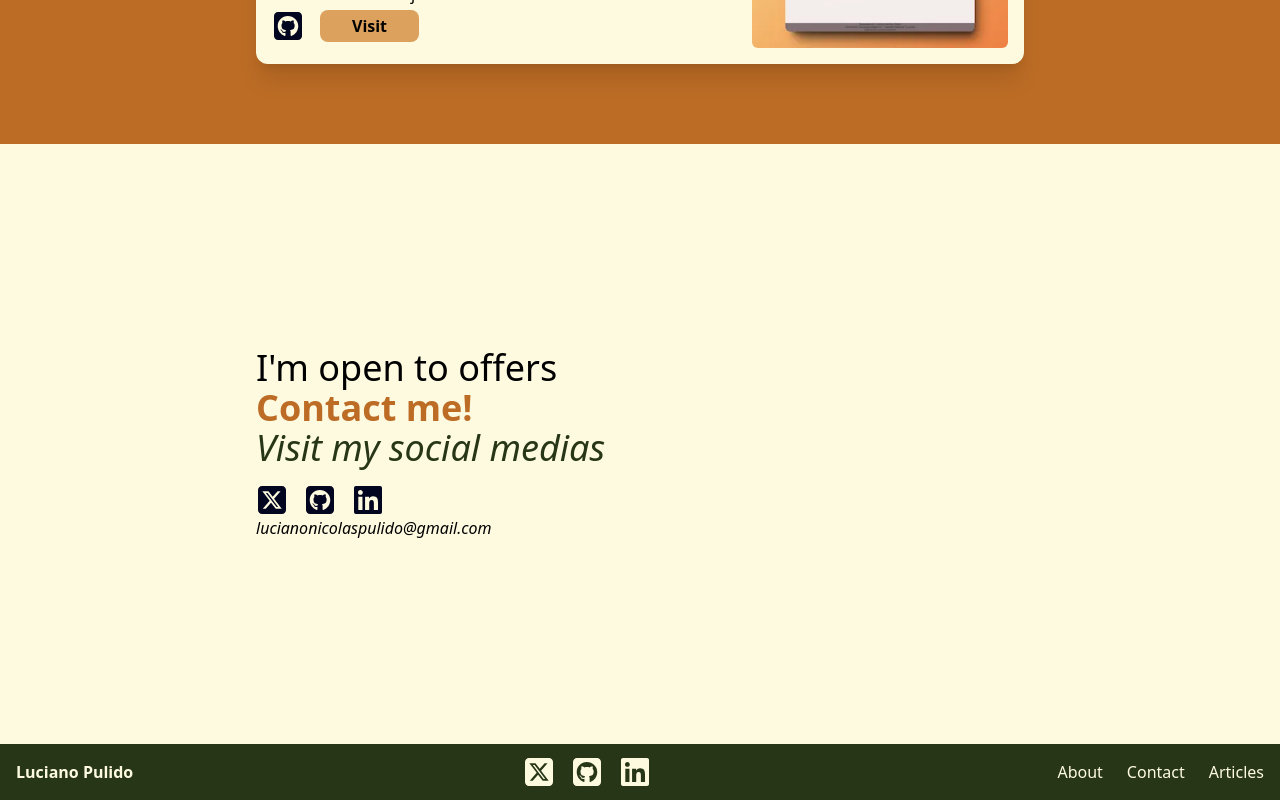
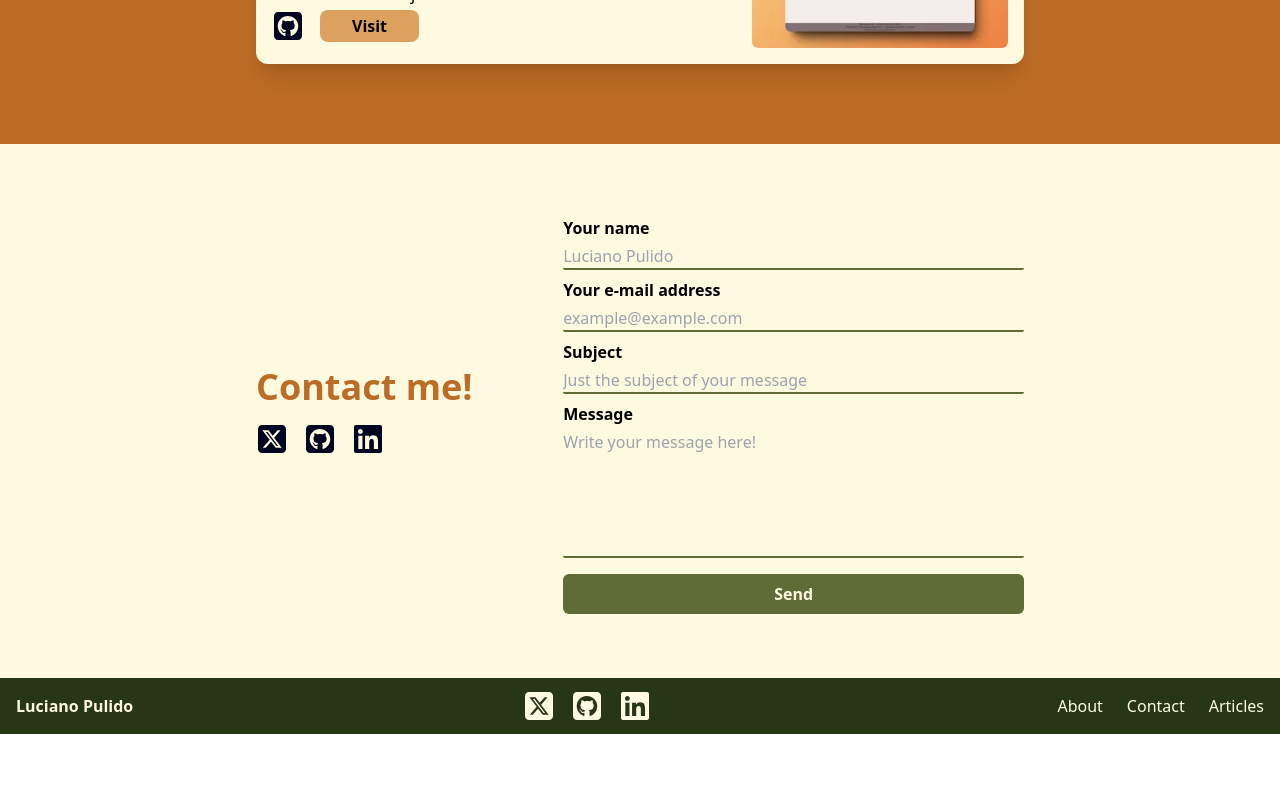
Before and after one commit to PulidoLuciano/LucianoPulido, a React (Vite) app in the folder Frontend/: page / in a window 1280 px wide. Shown: the part 1640-2440 px from the top of the page. After the commit the page ends 2374 px from the top, so only its background shows below. Built offline with nearby package versions, Linux system fonts and the light colour scheme.

Commit message:
Add form to contact section

```diff
--- a/Frontend/src/pages/portfolio.tsx
+++ b/Frontend/src/pages/portfolio.tsx
@@ -44,19 +44,27 @@ export default function Portfolio(){
                     <Project title="Hamming calculator" description="A web application to codify binary series with Hamming code" image="/hamming.webp" github="https://github.com/PulidoLuciano/Hamming" visit="https://hamming-five.vercel.app/" technologies="React.js"/>
                 </div>
             </section>
-            <section className="h-[75vh] flex flex-col justify-center p-2 select-none">
-                <div className="max-w-screen-mobileS laptop:max-w-screen-tablet m-auto w-full flex justify-between items-center">
+            <section className="flex flex-col justify-center px-2 py-16 select-none">
+                <div className="max-w-screen-mobileS laptop:max-w-screen-tablet m-auto w-full flex flex-col laptop:flex-row justify-between items-center gap-5">
                     <div>
-                        <h1 className="text-4xl">I'm open to offers</h1>
                         <h1 className="text-4xl text-secondary-dark"><strong>Contact me!</strong></h1>
-                        <h1 className="text-4xl text-primary-dark"><em>Visit my social medias</em></h1>
-                        <div className="flex gap-4 mt-4">
+                        <div className="flex gap-4 mt-4 justify-center laptop:justify-normal">
                             <a href="https://x.com/luciano_pulido" target="_blank" referrerPolicy="no-referrer"><img src={xIcon} alt="X's icon" className="size-8 invert hover:brightness-110"/></a>
                             <a href="https://github.com/PulidoLuciano" target="_blank" referrerPolicy="no-referrer"><img src={githubIcon} alt="GitHub's icon" className="size-8 invert hover:brightness-110"/></a>
                             <a href="https://www.linkedin.com/in/lucianopulido/" target="_blank" referrerPolicy="no-referrer"><img src={linkedInIcon} alt="LinkedIn's icon" className="size-8 invert hover:brightness-110"/></a>
                         </div>
-                        <p className="select-text italic">lucianonicolaspulido@gmail.com</p>
                     </div>
+                    <form action="" className="w-full laptop:w-3/5 flex flex-col">
+                        <label htmlFor="name" className="font-semibold pb-1 pt-2">Your name</label>
+                        <input type="text" placeholder="Luciano Pulido" name="name" id="name" maxLength={30} required={true} className="bg-transparent border-b-2 border-primary-light rounded-sm outline-none"/>
+                        <label htmlFor="email" className="font-semibold pb-1 pt-2">Your e-mail address</label>
+                        <input type="email" placeholder="example@example.com" maxLength={50} name="email" id="email" required={true} className="bg-transparent border-b-2 border-primary-light rounded-sm outline-none"/>
+                        <label htmlFor="subject" className="font-semibold pb-1 pt-2">Subject</label>
+                        <input type="text" placeholder="Just the subject of your message" name="subject" id="subject" maxLength={30} required={true} className="bg-transparent border-b-2 border-primary-light rounded-sm outline-none"/>
+                        <label htmlFor="body" className="font-semibold pb-1 pt-2">Message</label>
+                        <textarea name="body" id="body" placeholder="Write your message here!" required={true} className="bg-transparent border-b-2 border-primary-light rounded-sm outline-none resize-none scroll h-32" maxLength={300}></textarea>
+                        <input type="submit" value="Send" className="mt-4 py-2 w-full bg-primary-light rounded-md text-tertiary font-semibold cursor-pointer hover:bg-primary-dark"/>
+                    </form>
                 </div>
             </section>
         </main>
```
